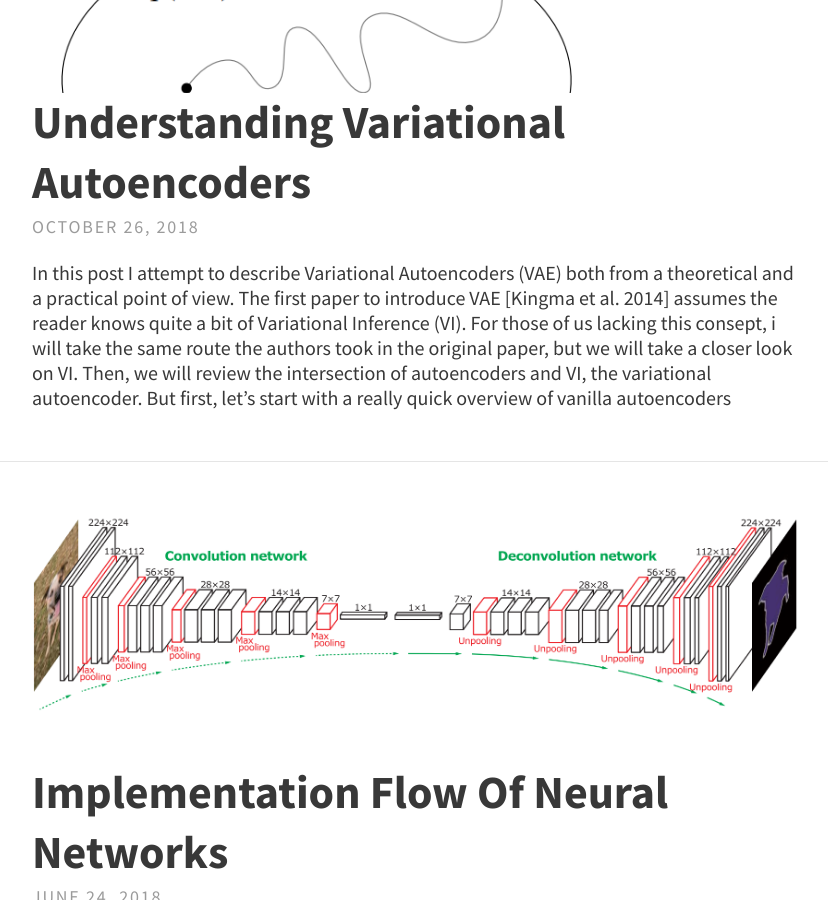
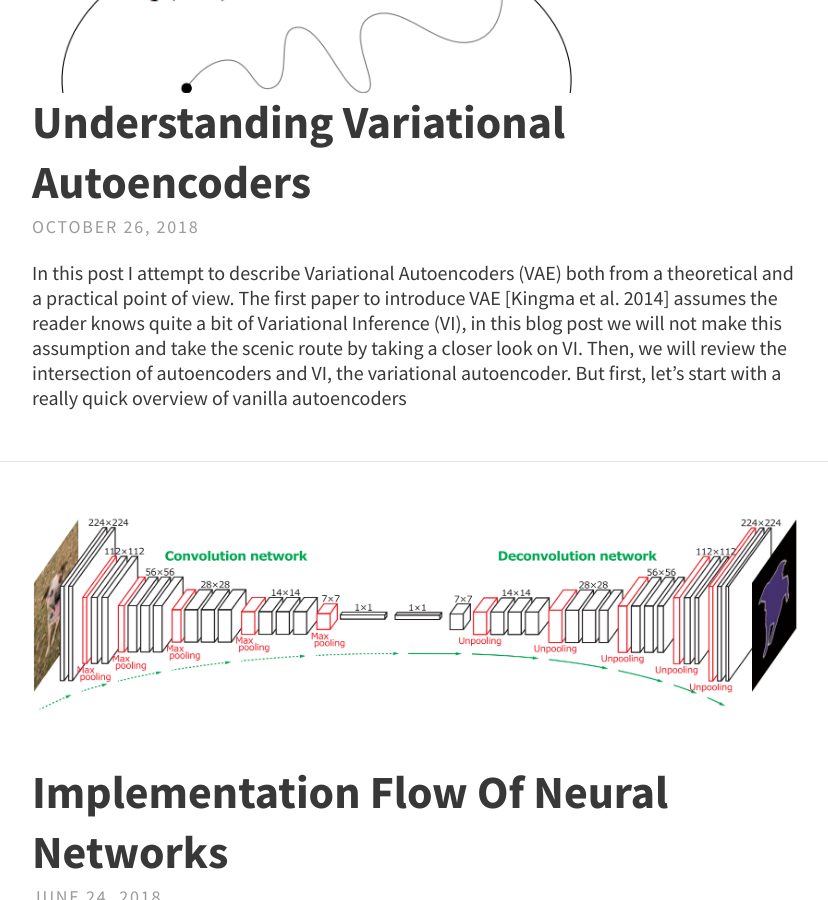
Before and after one commit to mataney/mataney.github.io, a Jekyll site: the page built from index.html, in a window 1280 px wide and 900 px high, scrolled down 497 px. Shown: the whole window, without its empty margins (224-1052 px from the left). Built offline with Jekyll 4.4.1, drawn with Linux system fonts in a browser that asks for light colours; the list of posts is cut into pages by our own code; part of the change alters nothing that is shown.

Commit message:
small fixes

````diff
--- a/_posts/understanding-VAE/2018-10-26-understanding-variational-autoencoders.md
+++ b/_posts/understanding-VAE/2018-10-26-understanding-variational-autoencoders.md
@@ -3,12 +3,16 @@ layout: post
 thumbnail: "assets/understanding-VAE/var-inf.png"
 ---
 
-In this post I attempt to describe Variational Autoencoders (VAE) both from a theoretical and a practical point of view. The first paper to introduce VAE [Kingma et al. 2014] assumes the reader knows quite a bit of Variational Inference (VI). For those of us lacking this consept, i will take the same route the authors took in the original paper, but we will take a closer look on VI. Then, we will review the intersection of autoencoders and VI, the variational autoencoder.
+In this post I attempt to describe Variational Autoencoders (VAE) both from a theoretical and a practical point of view. The first paper to introduce VAE [Kingma et al. 2014] assumes the reader knows quite a bit of Variational Inference (VI), in this blog post we will not make this assumption and take the scenic route by taking a closer look on VI. Then, we will review the intersection of autoencoders and VI, the variational autoencoder.
 But first, let's start with a really quick overview of vanilla autoencoders
 
 # Autoencoders
 
-Generally speaking, an autoencoder is an unsupervised method designed to reconstruct some input data $$\textbf{x} \in X$$. The main feature of the autoencoder is the ability to learn a concise representation of the features of $$\textbf{x}$$, <i>i.e.</i>, $$\textbf{z} \in Z$$, while being able to reconstruct $$\textbf{x}$$ from $$\textbf{z}$$. In order to create the reconstruction $$\textbf{x}'$$ the autoencoder uses two functions. The first, an encoder, denoted by $$q_\phi(\textbf{x} \mid \textbf{z}) $$, and a decoder, denoted by $$p_\theta(\textbf{z} \mid \textbf{x})$$, with parameters $$\phi,~\theta$$ respectively. Notice that $$\dim(\textbf{z}) < \dim(\textbf{x})$$ otherwise the model will not learn anything of use. We want to minimize the reconstruction loss using some loss function, for example the MSE:
+Generally speaking, an autoencoder is an unsupervised method designed to reconstruct some input data $$\textbf{x} \in X$$. The main feature of the autoencoder is its ability to learn a concise representation of the features of $$\textbf{x}$$, <i>i.e.</i>, $$\textbf{z} \in Z$$, while being able to reconstruct $$\textbf{x}$$ from $$\textbf{z}$$.
+
+![](/assets/understanding-VAE/enc-dec.png)
+
+In order to create the reconstruction $$\textbf{x}'$$ the autoencoder uses two functions. The first, an encoder, denoted by $$q_\phi(\textbf{x} \mid \textbf{z}) $$, and a decoder, denoted by $$p_\theta(\textbf{z} \mid \textbf{x})$$, with parameters $$\phi,~\theta$$ respectively. Notice that $$\dim(\textbf{z}) < \dim(\textbf{x})$$ otherwise, the identity function is a perfect encoding, so the model will not learn anything of use. We want to minimize the reconstruction loss using some loss function, for example the MSE:
 
 $$ (1) \qquad \phi, \theta = \arg\,min_{\phi, \theta} \| \textbf{x} - p_\theta(q_\phi(\textbf{x}))\|^2$$
 
@@ -19,9 +23,9 @@ Throughout reading this post, lets think of $$X \sim p_{\theta^*}(\textbf{x})$$
 # Method
 ## Problem Scenario
 
-After reading the previous section, we might notice that autoencoders fit the latent variable model paradigm, in which we assume the observable data $$\textbf{x} \in X$$ is generated by some random process involving the continuous latent variables $$\textbf{z}$$. <i>i.e.</i>, We generate $$\textbf{z}$$ from the prior distribution $$p_{\theta^*}(\textbf{z})$$, then $$\textbf{x}$$ is generated from the conditional distribution $$p_{\theta^*}(\textbf{x} \mid \textbf{z})$$. Where the distributions $$p_{\theta}(\textbf{z})$$, $$p_{\theta}(\textbf{x} \mid \textbf{z})$$ depend on some parameters $$\mathbf{\theta}$$. Notice that we do not have any information regarding the real values of $$\textbf{z}$$ or the optimum value of parameters $$\theta^*$$.
+After reading the previous section, we might notice that autoencoders fit the latent variable model paradigm, in which we assume the observable data $$\textbf{x} \in X$$ is generated by some random process involving the continuous latent variables $$\textbf{z}$$. <i>i.e.</i>, We generate $$\textbf{z}$$ from a prior distribution $$p_{\theta^*}(\textbf{z})$$, then $$\textbf{x}$$ is generated from the conditional distribution $$p_{\theta^*}(\textbf{x} \mid \textbf{z})$$. Where the distributions $$p_{\theta}(\textbf{z})$$ and $$p_{\theta}(\textbf{x} \mid \textbf{z})$$ depend on some parameters $$\mathbf{\theta}$$. Notice that we do not have any information regarding the real values of $$\textbf{z}$$ or the optimum value of parameters $$\theta^*$$.
 
-(A note regarding notation. A more verbose notation could be: $$p_{\theta_1}(\textbf{z})$$, $$p_{\theta_2}(\textbf{x} \mid \textbf{z})$$ are parametric functions and the real values of $$\theta = (\theta_1, \theta_2)$$ are unknown. We will use the former notation for consistency with Kingma et al.'s paper)
+(A note regarding notation. A more verbose notation could be: $$p_{\theta_1}(\textbf{z})$$, $$p_{\theta_2}(\textbf{x} \mid \textbf{z})$$ are parametric functions and the real values of $$\theta = (\theta_1, \theta_2)$$ are unknown. We will use the former notation for consistency with Kingma et al.)
 
 ### Generation Process
 
@@ -29,7 +33,7 @@ In addition to the reconstruction goal defined in the autoencoders section, we w
 
 Why is this a generative process?
 
-Again, think of $$X$$ as a set of images. These images come from some distribution $$p_{\theta^*}(\textbf{x})$$ we know nothing about. But if we can find the conditional distribution $$p_{\theta}(\textbf{x} \mid \textbf{z})$$ (And we know $$p_{\theta}(\textbf{z})$$) we can generate images!
+Again, think of $$X$$ as a set of images. These images come from some distribution $$p_{\theta^*}(\textbf{x})$$ we know nothing about. But if we can find the conditional distribution $$p_{\theta}(\textbf{x} \mid \textbf{z})$$ (And we know how to sample from $$p_{\theta}(\textbf{z})$$) we can generate images!
 
 ![](/assets/understanding-VAE/generator2.png)
 <br>*The Generation Process*
@@ -61,7 +65,7 @@ $$
     p(\textbf{z} \mid \textbf{x}) = \frac{p(\textbf{z}, \textbf{x})}{p(\textbf{x})}
 $$
 
-The denominator, $$p(\textbf{x})p(x)$$, as we saw beforehand, is intractable. Variational Inference(VI) suggests to find another distribution that we know how to sample from and is close to the original posterior distribution, $$p(\textbf{z} \mid \textbf{x})p(z \sim x)$$.
+The denominator, $$p(\textbf{x})$$, as we saw beforehand, is intractable. Variational Inference(VI) suggests to find another distribution that we know how to sample from and is close to the original posterior distribution, $$p(\textbf{z} \mid \textbf{x})$$.
 
 ![](/assets/understanding-VAE/var-inf.png)
 *<br>Image from [this](https://www.youtube.com/watch?v=ogdv6dbvVQ) NIPS tutorial. Notice in this post we use $$\phi$$ instead of $$\nu$$ as the distribution's parameters.*
@@ -69,16 +73,16 @@ The denominator, $$p(\textbf{x})p(x)$$, as we saw beforehand, is intractable. Va
 
 Formally, Variational Inference suggest that instead of trying to infer about something we don't know how to compute, lets try to optimize the proximity of a new distribution $$q_\phi(\textbf{z} \mid \textbf{x})$$ to the original posterior $$p(\textbf{z} \mid \textbf{x})$$. How does it work? Select a variational family of distributions over the latent variables we know how to sample from, denoted by $$Q_\phi(\textbf{z})$$. Choose some parametric distribution $$q_\phi(\textbf{z} \mid \textbf{x}) \in Q_\phi(\textbf{z})$$. Then, search for $$\phi$$ that approximates $$q_{\phi}(\textbf{z} \mid \textbf{x})$$ to $$p(\textbf{z} \mid \textbf{x})$$. Now we can approximating sampling from $$p(\textbf{z} \mid \textbf{x})$$ by sampling from $$q_{\phi}(\textbf{z} \mid \textbf{x})$$.
 
-For example, assume we want to find an approximation to $$p(\textbf{z} \mid \textbf{x})$$ we hypothesize that it can be approximated by a normal distribution with some mean and variance. Denote $$Q_\phi(\textbf{z})$$ as the family of normal distributions $$\mathcal{N}(\phi_{\mu}, \phi_{\sigma^2})$$. We are looking for $$\phi^*$$ such that $$q_{\phi^*}(z)=\mathcal{N}(\phi_{\mu^*}, \phi_{\sigma^*})$$  is as close as possible to the real posterior, $$p(\textbf{z} \mid \textbf{x})$$.
+For example, assume we want to find an approximation to $$p(\textbf{z} \mid \textbf{x})$$ we hypothesize that it can be approximated by a normal distribution with some mean and variance. Denote $$Q_\phi(\textbf{z})$$ as the family of normal distributions $$\mathcal{N}(\phi_{\mu}, \phi_{\sigma})$$. We are looking for $$\phi^*$$ such that $$q_{\phi^*}(z)=\mathcal{N}(\phi_{\mu^*}, \phi_{\sigma^*})$$  is as close as possible to the real posterior, $$p(\textbf{z} \mid \textbf{x})$$.
 
 ![](/assets/understanding-VAE/var-inf2.png){:height="75%" width="75%"}
 *<br>The plot shows the original distribution (yellow) along with the Laplace (red) and variational (green) approximations. Image from [11]*
 
 
 
-Why is this easier then our original question? our goal now is optimizing and not inferring, and optimizing is something we do quite a lot, just use your favorite gradient decent algorithm.
+Why is this easier then our original question? Our goal now is optimizing and not inferring, and optimizing is something we do quite well, just use your favorite gradient decent algorithm.
 
-(Another note regarding notation. In VI we indeed look for some distribution $$q_\phi(\textbf{z})$$ approximating $$p(\textbf{z} \mid \textbf{x})$$ that may or may not depend on input $$x$$. In Kingma et al.'s paper we also care about $$q_\theta(\cdot)$$ with respect to the input (Think about the reconstruction process). For this reason we specifically look for a distribution that depends on the input, so from now on, we note this as $$q_\phi(\textbf{z} \mid \textbf{x})$$)
+(Another note regarding notation. In VI we indeed look for some distribution $$q_\phi(\textbf{z})$$ approximating $$p(\textbf{z} \mid \textbf{x})$$ that may or may not depend on the input $$\textbf{x}$$. In Kingma et al.'s paper we also care about $$q_\theta(\cdot)$$ with respect to the input (Think about the reconstruction process). For this reason we specifically look for a distribution that depends on the input, so from now on, we note this as $$q_\phi(\textbf{z} \mid \textbf{x})$$)
 
 So our optimization problem now, for the posterior inference, is minimizing the proximity of  $$q_\phi(\textbf{z} \mid \textbf{x})$$ and $$p(\textbf{z} \mid \textbf{x})$$. Usually (but not always) in VI, closeness is defined by the Kullback–Leibler divergence defined over distributions $$p(x)$$ and $$q(x)$$ by
 
@@ -96,7 +100,7 @@ $$
 \end{aligned}
 $$
 
-The second input to the KL divergence is the same posterior distribution we want to find, so we can't compute it. Let's see if there's anything else we can say about this equation.
+The second input to the KL divergence is the same posterior distribution we want to find, so we can't directly compute it. Let's see if there's anything else we can say about this equation.
 
 $$
 \begin{aligned}
@@ -126,7 +130,7 @@ $$
 \end{aligned}
 $$
 
-Do you remember I said Kingma et al. assumes quite a bit about the readers knowledge in VI, this is (almost) equation 1 in their paper.
+Do you remember I said Kingma et al. assumes quite a bit about the readers knowledge in VI, this is (almost) equation 1 in their paper. We did take the scenic route.
 
 
 The first term in the RHS is always positive, so the second term is the lower bound of the equation, and by that of $$p(\textbf{x})$$, the evidence. For this reason $$L(\phi; \textbf{x})$$ is known as the Evidence Lower BOund or ELBO.
@@ -142,7 +146,7 @@ $$
 \end{aligned}
 $$
 
-We can now join both of our goals, learn $$\theta$$ for the generation process together with learning $$\phi$$ for $$p_\theta(\textbf{x} \mid \textbf{z})$$., the posterior .
+We can now join both of our goals, learn $$\theta$$ for the generation process together with learning $$\phi$$ for $$p_\theta(\textbf{x} \mid \textbf{z})$$, the posterior .
 
 $$
 \begin{aligned}
@@ -150,8 +154,6 @@ $$
 &= \mathbb{E}_{q_\phi (\textbf{z} \mid \textbf{x})} [-\log q_\phi(\textbf{z} \mid \textbf{x}) +\log p_\theta(\textbf{x}, \textbf{z})]
 \end{aligned}
 $$
-
-![](/assets/understanding-VAE/enc-dec.png)
 
 $$L(\theta,\phi; \textbf{x})$$ is now expressed as an estimation. Using Monte Carlo estimate we can estimate it as its average: Generate $$L$$ different $$\textbf{z}$$ samples and average the inner function of $$L(\theta,\phi; \textbf{x})$$
 
@@ -162,7 +164,7 @@ $$
 \end{aligned}
 $$
 
-Finally we have a function we can optimize, recall gradient decent algorithms optimization step ($$w_{i+1} = w_i - \lambda\nabla L(w_i)$$ for some rate $$\lambda$$), we now need to compute the gradient of $$L(\theta,\phi; \textbf{x})$$ with respect to both $$\theta$$ and $$\phi$$.
+Finally we have a function we can optimize, recall gradient decent's optimization step ($$w_{i+1} = w_i - \lambda\nabla L(w_i)$$ for some rate $$\lambda$$), we now need to compute the gradient of $$L(\theta,\phi; \textbf{x})$$ with respect to both $$\theta$$ and $$\phi$$.
 
 The gradient with respect to $$\theta$$, $$\nabla_\theta$$,  is fairly straight forward because we can push the gradient inside the sum:
 
@@ -177,7 +179,7 @@ Doing the same for $$\nabla_\phi$$ is not possible as we sample $$\textbf{z}^{(l
 
 Why does it matter? In optimization, the variance of the gradient is more important than the value of the function itself. The gradient impacts the practicability and the speed of the convergence of the optimization problem, so this is not quite the solution we were looking for. (Interestingly though, the result of the gradient using the Log Derivative Trick is just like REINFORCE, sometimes also called the likelihood ratio)
 
-If we can't push the gradient inside the sum because $$\textbf{z}^{(l)}$$ is sampled from $$q_\phi (\textbf{z} \mid \textbf{x})$$, can we sample $$\textbf{z}^{(l)}$$ independently of $$\phi$$ while still $$\textbf{z}^{(l)} \sim q_\phi (\textbf{z} \mid \textbf{x})$$? What Kingma et al. suggested as a solution, known as the reparameterization trick, is to sample $$\textbf{z} \sim q_\phi (\textbf{z} \mid \textbf{x})$$ using a new auxiliary parameter-free variable $$\epsilon \sim p(\epsilon)$$ ($$\epsilon$$ is a vector, having trouble bolding it), and a parametric function $$g_\phi(\cdot)$$, such that now $$\textbf{z}$$ is a deterministic variable $$\textbf{z} = g_\phi(\epsilon, \textbf{z})$$. This means, we can write our objective function now as:
+If we can't push the gradient inside the sum because $$\textbf{z}^{(l)}$$ is sampled from $$q_\phi (\textbf{z} \mid \textbf{x})$$, can we sample $$\textbf{z}^{(l)}$$ independently of $$\phi$$ while still $$\textbf{z}^{(l)} \sim q_\phi (\textbf{z} \mid \textbf{x})$$? What Kingma et al. suggested as a solution, known as the reparameterization trick, is to sample $$\textbf{z} \sim q_\phi (\textbf{z} \mid \textbf{x})$$ using a new auxiliary parameter-free variable $$\epsilon \sim p(\epsilon)$$ ($$\epsilon$$ is a vector here), and $$g_\phi(\cdot)$$ is a parametric function, such that now $$\textbf{z}$$ is a deterministic variable $$\textbf{z} = g_\phi(\epsilon, \textbf{z})$$. This means, we can write our objective function now as:
 
 $$
 \begin{aligned}
@@ -202,8 +204,9 @@ $$
 &= \mathbb{E}_{q_\phi (\textbf{z} \mid \textbf{x})} [ \log p_{\theta}(\textbf{x} \mid \textbf{z})] - D_{KL}(q_\phi(\textbf{z} \mid \textbf{x}) \Vert p_{\theta}(\textbf{z}))
 \end{aligned}
 $$
-
+<br><br>
 That is:
+<br>
 $$
 \begin{aligned}
 L(\theta,\phi; \textbf{x}) &= \mathbb{E}_{q_\phi (\textbf{z} \mid \textbf{x})} [ \log p_{\theta}(\textbf{x} \mid \textbf{z})] - D_{KL}(q_\phi(\textbf{z} \mid \textbf{x}) \Vert p_{\theta}(\textbf{z}))\\
@@ -211,7 +214,7 @@ L(\theta,\phi; \textbf{x}) &= \mathbb{E}_{q_\phi (\textbf{z} \mid \textbf{x})} [
 \end{aligned}
 $$
 
-Again, empirically, this variation shows less variance than the previous way. A motivation for this can be that unlike in the previous definition of $$L(\theta,\phi; \textbf{x})$$, here only the first term is an expectation and needs to be assessed using Monte Carlo estimate, the second term can be integrated analytically.
+Again, empirically, this variation shows less variance than the previous way. A motivation for this can be that unlike in the previous definition of $$L(\theta,\phi; \textbf{x})$$, here, only the first term is an expectation and needs to be assessed using Monte Carlo estimate, the second term can be integrated analytically as Kingma et al. showed in their paper.
 
 # Variational Autoencoder
 
@@ -243,7 +246,9 @@ L(\theta,\phi; \textbf{x}) &= \mathbb{E}_{q_\phi (\textbf{z} \mid \textbf{x})} [
 \end{aligned}
 $$
 
-I did promise some practical point of view to this: The corresponding objective function is: (You can find the full Pytorch code  \href{https://github.com/pytorch/examples/blob/master/vae/main.py}{here})
+I did promise some practical point of view to this, let see how the code for this should look like (You can find the full Pytorch code [here](https://github.com/pytorch/examples/blob/master/vae/main.py)).
+
+The corresponding objective function is:
 
 ```python
 def loss_function(recon_x, x, mu, logvar):
````
Also changed, not shown: 3 other files.
